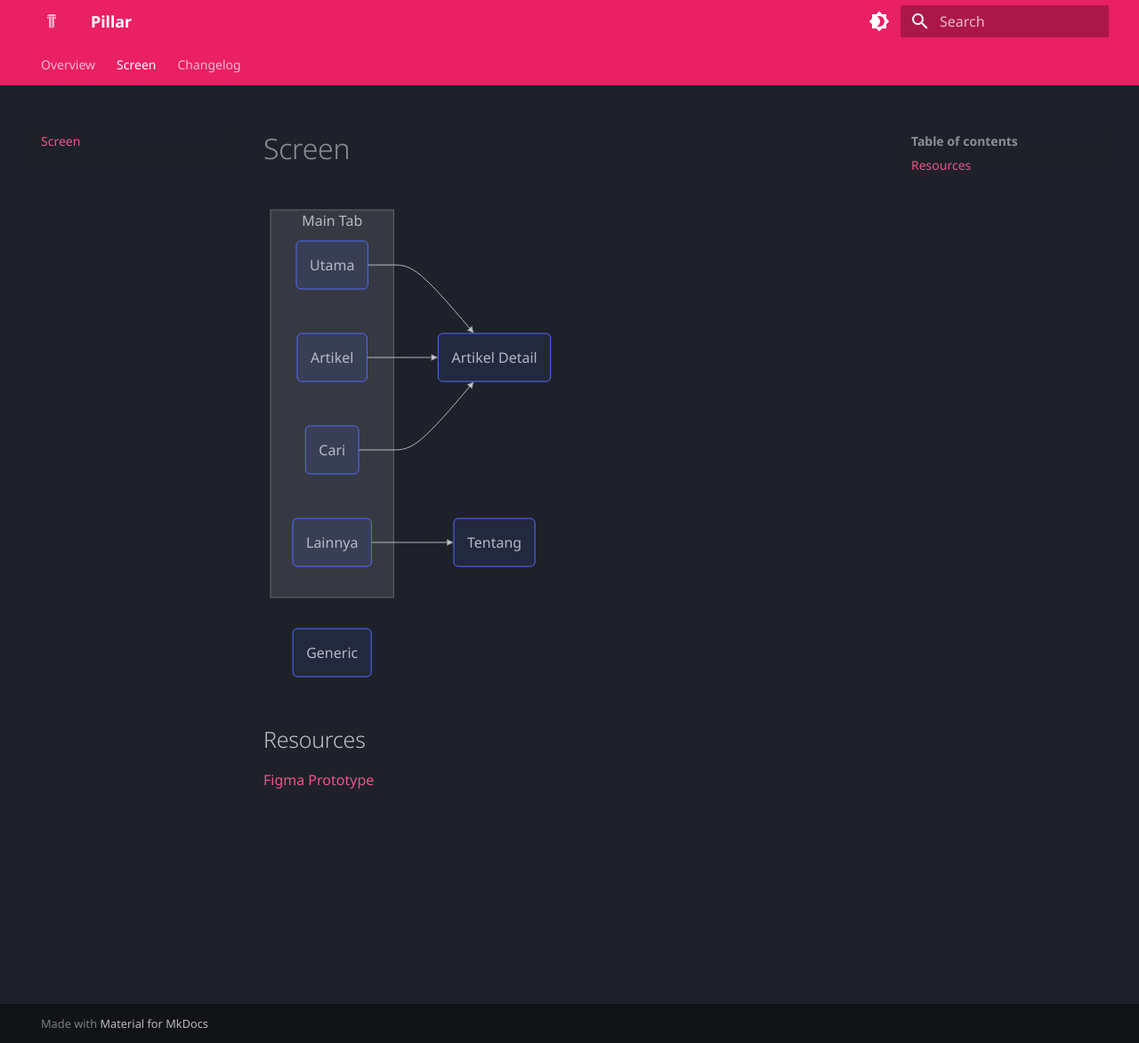
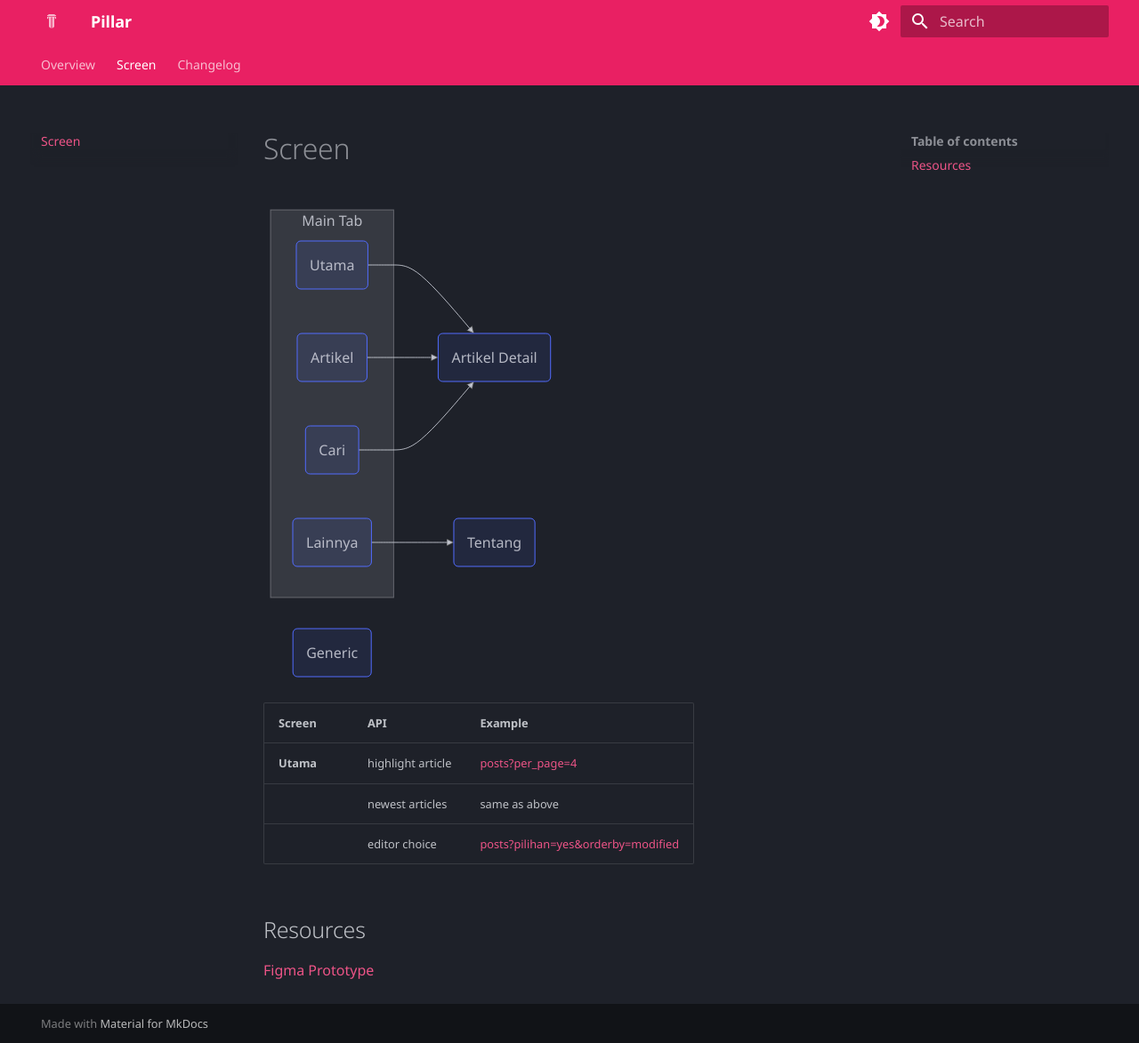
Before and after one commit to 100nandoo/Pillar, an MkDocs documentation site: the page built from docs/screen.md, in a window 1280 px wide and 1173 px high. Shown: the whole window at 89% size. Built offline with MkDocs 1.6.1 and Material for MkDocs 9.7.7, drawn with Linux system fonts in a browser that asks for light colours.

Commit message:
WIP add utama API call documentation

````diff
--- a/docs/screen.md
+++ b/docs/screen.md
@@ -20,5 +20,12 @@ graph LR
   F(Tentang)
   G(Generic)
 ```
+
+| Screen    | API               | Example                                                                                                          |
+|-----------|-------------------|------------------------------------------------------------------------------------------------------------------|
+| **Utama** | highlight article | [posts?per_page=4](https://buletinpillar.org/wp-json/wp/v2/posts?per_page=4)                                     |
+|           | newest articles   | same as above                                                                                                    |
+|           | editor choice     | [posts?pilihan=yes&orderby=modified](https://buletinpillar.org/wp-json/wp/v2/posts?pilihan=yes&orderby=modified) |
+
 ## Resources
 [Figma Prototype](https://www.figma.com/proto/cyX3QMOpe7HDql6BLK9Y1K/Bulletin-Pillar?node-id=60%3A317&starting-point-node-id=60%3A317)
````
Also changed, not shown: TODO.md (+1 -0 lines).
